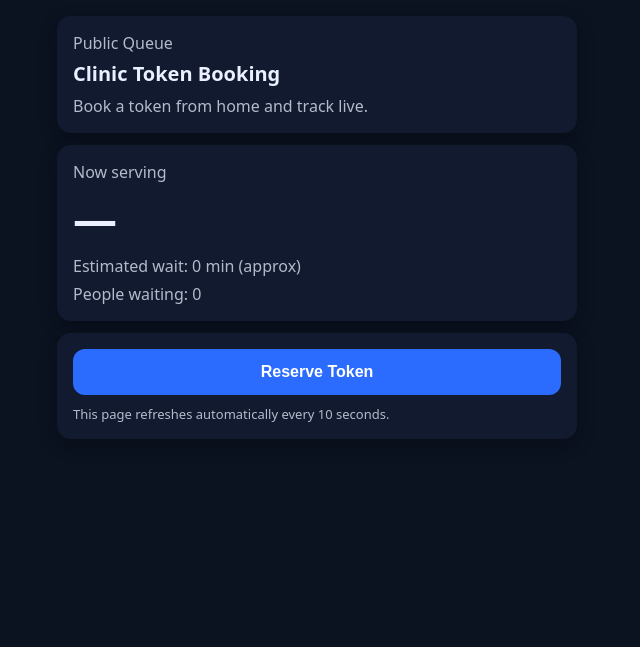
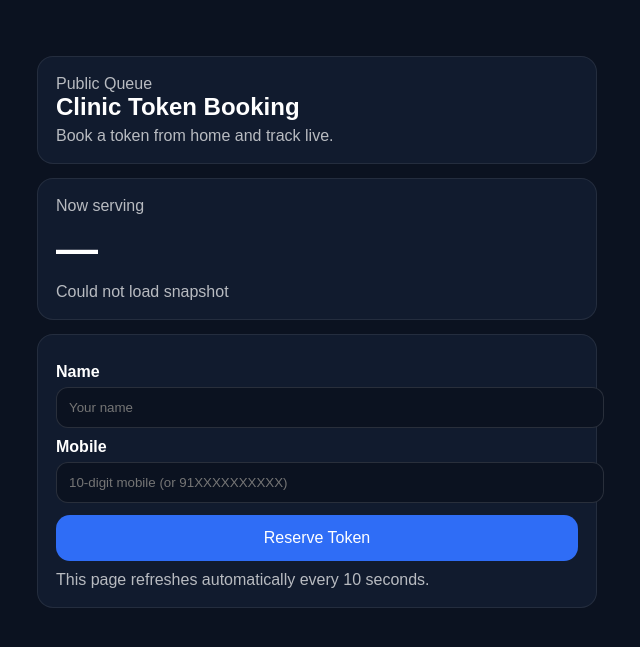
Before and after one commit to rahulgaddipati3-byte/q-manage, a Django app: template backend/core/templates/public/clinic.html in a window 1280 px wide. Shown: the top 647 px of the page, without its empty margins (323-963 px from the left). Run offline with Django 5.2, Linux system fonts and the light colour scheme; the template is opened without the code that fills it: most values are stand-ins (such as "Sample title", 1, 10 or a date in 2020); data that the repository does not hold is empty; parts of the project's set-up code (start-up, migrations or seed data) failed here and were passed over.

Commit message:
Fix public token booking flow, add requests dependency, clean pycache

```diff
--- a/backend/core/public_views.py
+++ b/backend/core/public_views.py
@@ -1,6 +1,6 @@
+# backend/core/public_views.py
 import json
 import re
-from datetime import timedelta
 
 from django.http import JsonResponse, HttpResponseBadRequest
 from django.shortcuts import get_object_or_404, render
@@ -10,7 +10,32 @@
 
 from .models import Token, ReservationRequest
 
+# Accept:
+#  - 10 digits: 9876543210
+#  - 12 digits starting 91: 919876543210
+#  - +91... with spaces
 PHONE_RE = re.compile(r"^\d{10}$|^91\d{10}$")
+
+
+def _normalize_phone(phone: str) -> str:
+    """Normalize to either 10 digits or 91XXXXXXXXXX (no +, no spaces)."""
+    if not phone:
+        return ""
+    p = phone.strip().replace(" ", "")
+    if p.startswith("+"):
+        p = p[1:]
+    # Keep digits only
+    p = re.sub(r"\D", "", p)
+
+    # If 10-digit, keep as is (your regex allows it)
+    if len(p) == 10:
+        return p
+
+    # If starts with 91 and 12 digits total
+    if len(p) == 12 and p.startswith("91"):
+        return p
+
+    return p
 
 
 # --------------------------------------------------
@@ -35,22 +60,34 @@
         .first()
     )
 
-    waiting = Token.objects.filter(service_date=service_date, status="active").count()
+    # Consider pending + active as "waiting in system"
+    pending_count = ReservationRequest.objects.filter(
+        service_date=service_date, status="pending"
+    ).count()
 
+    active_count = Token.objects.filter(service_date=service_date, status="active").count()
+
+    people_waiting = pending_count + active_count
+
+    # Simple estimate (tune later)
     avg_minutes = 5
-    est_wait = waiting * avg_minutes
+    estimated_wait_min = people_waiting * avg_minutes
 
     return JsonResponse({
         "ok": True,
         "clinic": slug,
         "now_serving": last_used.number if last_used else None,
-        "waiting_count": waiting,
-        "estimated_wait_minutes": est_wait,
+        "people_waiting": people_waiting,
+        "estimated_wait_min": estimated_wait_min,
+        # keep extra fields too (useful for debugging/UI)
+        "pending_requests": pending_count,
+        "active_tokens": active_count,
     })
 
 
 # --------------------------------------------------
 # Public: reserve token (creates ReservationRequest)
+# POST JSON: {"name":"..","phone":".."}
 # --------------------------------------------------
 @csrf_exempt
 @require_POST
@@ -61,7 +98,7 @@
         return HttpResponseBadRequest("Invalid JSON")
 
     name = (payload.get("name") or "").strip()
-    phone = (payload.get("phone") or "").strip().replace(" ", "")
+    phone = _normalize_phone(payload.get("phone") or "")
 
     if not name:
         return JsonResponse({"ok": False, "error": "Name is required"}, status=400)
@@ -108,9 +145,7 @@
     token_url = f"/public/token/{req.token.id}/" if req.token else None
 
     scheduled = (
-        timezone.localtime(req.scheduled_time)
-        .strftime("%I:%M %p")
-        .lstrip("0")
+        timezone.localtime(req.scheduled_time).strftime("%I:%M %p").lstrip("0")
         if req.scheduled_time else None
     )
 
@@ -130,16 +165,16 @@
 def public_token_page(request, token_id):
     token = get_object_or_404(Token, id=token_id)
     return render(request, "public/token.html", {"token": token})
+
+
 # --------------------------------------------------
 # Public: token live status API (USED BY token.html)
 # --------------------------------------------------
 @require_GET
 def public_token_status(request, token_id):
     token = get_object_or_404(Token, id=token_id)
-
     service_date = token.service_date
 
-    # Last served token today
     last_used = (
         Token.objects
         .filter(service_date=service_date, status="used")
@@ -147,7 +182,7 @@
         .first()
     )
 
-    # Tokens ahead of this token
+    # Tokens ahead: active tokens with smaller sequence (same day)
     ahead = Token.objects.filter(
         service_date=service_date,
         status="active",
--- a/backend/core/templates/public/clinic.html
+++ b/backend/core/templates/public/clinic.html
@@ -1,136 +1,105 @@
 <!doctype html>
-<html lang="en">
+<html>
 <head>
-  <meta charset="utf-8" />
-  <meta name="viewport" content="width=device-width, initial-scale=1" />
-  <title>Clinic Queue · Reserve Token</title>
+  <meta charset="utf-8"/>
+  <title>Clinic Token Booking</title>
+  <meta name="viewport" content="width=device-width, initial-scale=1"/>
   <style>
-    body { font-family: system-ui, Arial, sans-serif; margin:0; background:#0b1220; color:#eaf0ff; }
-    .wrap { max-width: 520px; margin: 0 auto; padding: 16px; }
-    .card { background:#111a2e; padding:16px; border-radius:14px; box-shadow: 0 6px 18px rgba(0,0,0,.25); margin-bottom:12px; }
-    .title { font-size: 20px; font-weight: 800; margin: 0; }
-    .muted { opacity:.75; }
-    .big { font-size: 44px; font-weight: 900; margin: 6px 0; }
-    button { width:100%; padding:14px; border:0; border-radius:12px; font-weight:800; font-size:16px; cursor:pointer; }
-    .btn { background:#2b6cff; color:white; }
-    .btn:disabled { opacity:.6; cursor:not-allowed; }
-    .note { font-size: 13px; opacity:.75; margin-top:10px; }
-    .row { display:flex; gap:12px; }
-    .col { flex:1; }
+    body { font-family: Arial, sans-serif; background:#0b1220; color:#fff; margin:0; }
+    .wrap { max-width: 560px; margin: 40px auto; padding: 16px; }
+    .card { background:#111b2e; border:1px solid rgba(255,255,255,.08); border-radius:16px; padding:18px; margin-bottom:14px; }
+    h2 { margin:0 0 6px 0; }
+    .muted { color: rgba(255,255,255,.7); }
+    label { display:block; margin: 10px 0 6px; }
+    input { width:100%; padding:12px; border-radius:12px; border:1px solid rgba(255,255,255,.12); background:#0b1220; color:#fff; }
+    button { width:100%; padding:14px; border:0; border-radius:14px; background:#2f6df6; color:#fff; font-size:16px; cursor:pointer; margin-top:12px; }
+    .err { color:#ffb4b4; white-space:pre-wrap; }
+    .ok { color:#a7ffb1; white-space:pre-wrap; }
+    a { color:#9bbcff; }
   </style>
 </head>
 <body>
   <div class="wrap">
     <div class="card">
-      <p class="muted" style="margin:0;">Public Queue</p>
-      <h1 class="title" style="margin-top:6px;">Clinic Token Booking</h1>
-      <p class="muted" style="margin:8px 0 0 0;">Book a token from home and track live.</p>
+      <div class="muted">Public Queue</div>
+      <h2>Clinic Token Booking</h2>
+      <div class="muted">Book a token from home and track live.</div>
     </div>
 
     <div class="card">
-      <p class="muted" style="margin:0;">Now serving</p>
-      <div id="nowServing" class="big">—</div>
-      <p id="waitInfo" class="muted" style="margin:0;">Estimated wait: —</p>
-      <p id="queueInfo" class="muted" style="margin:6px 0 0 0;">People waiting: —</p>
+      <div class="muted">Now serving</div>
+      <div style="font-size:42px;font-weight:700;margin:10px 0" id="nowServing">—</div>
+      <div class="muted" id="stats">Loading…</div>
     </div>
 
     <div class="card">
-      <button id="reserveBtn" class="btn">Reserve Token</button>
-      <div id="msg" class="note"></div>
-      <div class="note">This page refreshes automatically every 10 seconds.</div>
+      <label for="name"><b>Name</b></label>
+      <input id="name" placeholder="Your name" />
+
+      <label for="phone"><b>Mobile</b></label>
+      <input id="phone" placeholder="10-digit mobile (or 91XXXXXXXXXX)" />
+
+      <button onclick="reserve()">Reserve Token</button>
+
+      <div style="margin-top:10px" id="msg" class="muted"></div>
+      <div class="muted" style="margin-top:10px">This page refreshes automatically every 10 seconds.</div>
     </div>
   </div>
 
 <script>
-    const clinicSlug = "{{ clinic_slug|default:'main' }}";
+const clinicSlug = "{{ clinic_slug }}";
 
-    const snapshotUrl = `/api/public/clinic/${clinicSlug}/snapshot/`;
-    const reserveUrl  = `/api/public/clinic/${clinicSlug}/reserve/`;
+function setMsg(text, ok=true){
+  const el = document.getElementById("msg");
+  el.className = ok ? "ok" : "err";
+  el.textContent = text;
+}
 
-    async function refreshSnapshot() {
-      try {
-        const res = await fetch(snapshotUrl);
-        const data = await res.json();
-
-        if (!data.ok) return;
-
-        document.getElementById("nowServing").textContent = data.now_serving ?? "—";
-        document.getElementById("waitInfo").textContent = `Estimated wait: ${data.estimated_wait_minutes} min (approx)`;
-        document.getElementById("queueInfo").textContent = `People waiting: ${data.waiting_count}`;
-      } catch (e) {
-        // ignore
+async function getSnapshot(){
+  try{
+    const res = await fetch(`/api/public/clinic/${clinicSlug}/snapshot/`);
+    const j = await res.json();
+    document.getElementById("nowServing").textContent = j.now_serving || "—";
+    document.getElementById("stats").textContent =
+      `Estimated wait: ${j.estimated_wait_min} min (approx) • People waiting: ${j.people_waiting}`;
+  }catch(e){
+    document.getElementById("stats").textContent = "Could not load snapshot";
   }
 }
 
-    async function reserveToken() {
-      const btn = document.getElementById("reserveBtn");
-      const msg = document.getElementById("msg");
+async function reserve(){
+  const name = document.getElementById("name").value.trim();
+  const phone = document.getElementById("phone").value.trim();
 
-      btn.disabled = true;
-      msg.textContent = "Reserving your token...";
+  if(!name){ setMsg("Name is required", false); return; }
+  if(!phone){ setMsg("Mobile is required", false); return; }
 
-      try {
-        const res = await fetch(reserveUrl, {
+  try{
+    const res = await fetch(`/api/public/clinic/${clinicSlug}/reserve/`, {
       method: "POST",
-          headers: { "Content-Type": "application/json" },
-          body: JSON.stringify({}) // keep empty for MVP
+      headers: {"Content-Type":"application/json"},
+      body: JSON.stringify({ name, phone })
     });
 
-        const data = await res.json();
+    const txt = await res.text();
+    let j = null;
+    try { j = JSON.parse(txt); } catch(e){ j = { ok:false, error: txt }; }
 
-        if (data.ok) {
-          msg.innerHTML = `✅ Your token is <b>${data.token_number}</b>. Redirecting to live tracking...`;
-          window.location.href = data.track_url;
+    if(!res.ok){
+      setMsg(j.error || `Reserve failed (HTTP ${res.status})`, false);
       return;
     }
 
-        msg.textContent = "Could not reserve token. Please try again.";
-        btn.disabled = false;
-
-      } catch (e) {
-        msg.textContent = "Network error. Please try again.";
-        btn.disabled = false;
+    setMsg(`Request submitted ✅\nTracking: ${j.track_url}`, true);
+    // open tracking page
+    window.location.href = j.track_url;
+  }catch(e){
+    setMsg("Network error. Please try again.", false);
   }
 }
 
-    document.getElementById("reserveBtn").addEventListener("click", reserveToken);
-
-    refreshSnapshot();
-    setInterval(refreshSnapshot, 10000);
+getSnapshot();
+setInterval(getSnapshot, 10000);
 </script>
 </body>
 </html>
-<style>
-.primary-btn {
-  background: #16a34a;
-  color: white;
-  padding: 14px 22px;
-  font-size: 18px;
-  font-weight: 800;
-  border-radius: 12px;
-  border: none;
-  cursor: pointer;
-}
-
-.primary-btn:hover {
-  background: #15803d;
-}
-
-.token-display {
-  margin-top: 30px;
-  padding: 30px;
-  border-radius: 18px;
-  background: #f8fafc;
-  text-align: center;
-}
-
-.token-display .label {
-  font-size: 14px;
-  color: #64748b;
-}
-
-.token-display .token {
-  font-size: 64px;
-  font-weight: 900;
-}
-</style>
--- a/backend/core/urls.py
+++ b/backend/core/urls.py
@@ -55,6 +55,7 @@
     # UI actions (POST)
     path("ui/issue/", views_ui.ui_issue_token, name="ui_issue_token"),
     path("ui/call-next/", views_ui.ui_call_next, name="ui_call_next"),
+    path("ui/requests/", views_reservations.staff_requests_page, name="ui_requests"),
 
     # -------------------------
     # Public customer flow (no login) (by clinic slug / token_id)
--- a/requirements.txt
+++ b/requirements.txt
@@ -1,4 +1,4 @@
 Django==5.2.0
 gunicorn==23.0.0
 whitenoise==6.7.0
-requests
+requests>=2.31.0
```
Also changed, not shown: backend/core/templates/core/staff_requests.html (added, +102 -0 lines), 1 other file. Lines whose indentation alone changed are shown as unchanged.
